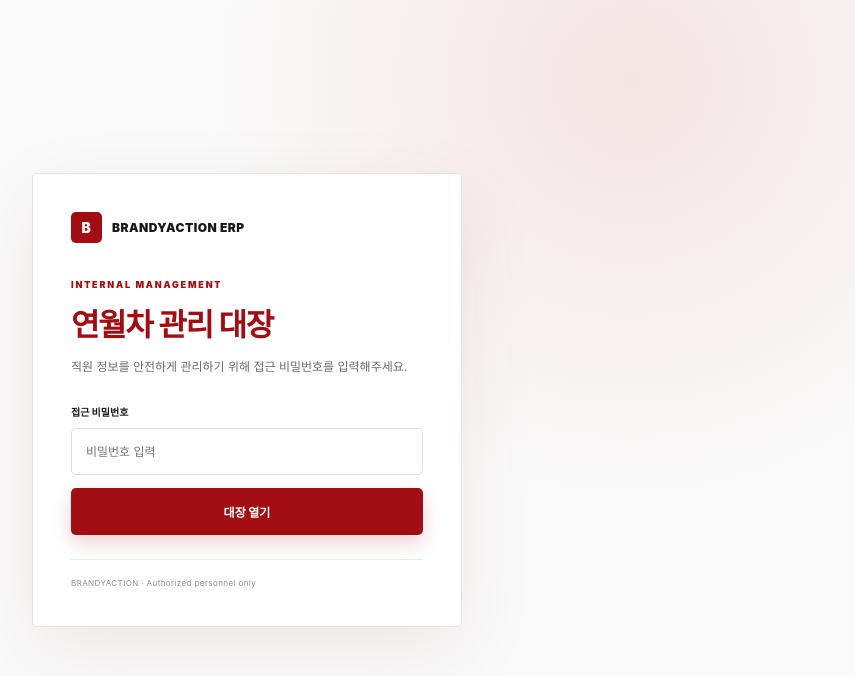
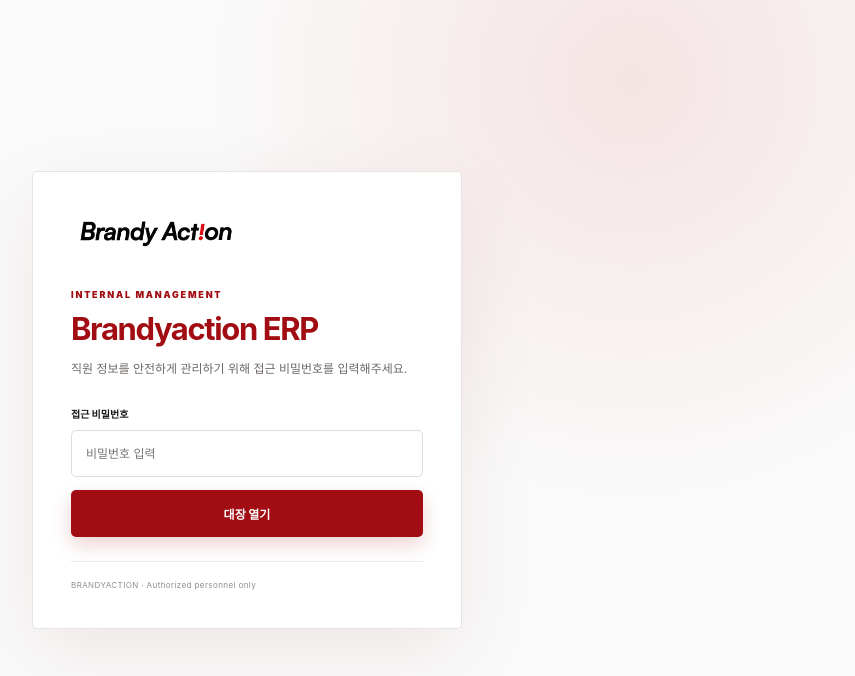
Before and after one commit to brandyaction-ricky/ERP, a Next.js app: page /login in a window 1280 px wide. Shown: the top 676 px of the page, without its empty margins (393-1248 px from the left). Built offline with nearby package versions, Linux system fonts and the light colour scheme; a web font is replaced by a local one.

Commit message:
로그인 로고와 ERP 화면 문구 수정

```diff
--- a/app/globals.css
+++ b/app/globals.css
@@ -261,8 +261,8 @@
 
 .login-shell { min-height: 100vh; padding: 24px; display: grid; place-items: center; background: radial-gradient(circle at 80% 10%,#f5e4e4 0,transparent 34%),var(--canvas); }
 .login-card { width: min(430px,100%); padding: 38px; background: white; border: 1px solid var(--line); border-radius: 5px; box-shadow: 0 24px 80px rgba(99,1,0,.08); }
-.login-brand { display: flex; align-items: center; gap: 10px; font-size: 12px; font-weight: 900; letter-spacing: .04em; }
-.login-brand span { width: 31px; height: 31px; display: grid; place-items: center; background: var(--brand); color: white; border-radius: 5px; font-size: 14px; }
+.login-brand { display: flex; align-items: center; }
+.login-brand img { display: block; width: 170px; height: auto; object-fit: contain; }
 .login-kicker { margin: 36px 0 10px; color: var(--brand); font-size: 9px; font-weight: 900; letter-spacing: .2em; }
 .login-card h1 { margin: 0; color: var(--brand); font-size: 31px; letter-spacing: -.045em; }
 .login-copy { margin: 12px 0 26px; color: var(--muted); font-size: 12px; line-height: 1.7; }
--- a/app/layout.tsx
+++ b/app/layout.tsx
@@ -2,7 +2,7 @@
 import "./globals.css";
 
 export const metadata: Metadata = {
-  title: "연월차 관리 대장 | BRANDYACTION ERP",
+  title: "Brandyaction ERP",
   description: "직원별 연월차 발생, 사용, 잔여 현황을 한눈에 관리합니다.",
   icons: { icon: "/favicon.svg", shortcut: "/favicon.svg" },
 };
--- a/app/login/page.tsx
+++ b/app/login/page.tsx
@@ -30,9 +30,9 @@
   return (
     <main className="login-shell">
       <section className="login-card">
-        <div className="login-brand"><span>B</span> BRANDYACTION ERP</div>
+        <div className="login-brand"><img src="/brandyaction-logo.png" alt="Brandy Action" /></div>
         <p className="login-kicker">INTERNAL MANAGEMENT</p>
-        <h1>연월차 관리 대장</h1>
+        <h1>Brandyaction ERP</h1>
         <p className="login-copy">직원 정보를 안전하게 관리하기 위해 접근 비밀번호를 입력해주세요.</p>
         <form onSubmit={submit}>
           <label htmlFor="password">접근 비밀번호</label>
--- a/app/page.tsx
+++ b/app/page.tsx
@@ -493,7 +493,7 @@
   }
 
   const sectionCopy = {
-    dashboard: ["브랜디액션 ERP 운영 현황", "브랜디액션의 인사·연차·매출·비용·법인카드 현황을 한 화면에서 확인합니다."],
+    dashboard: ["브랜디액션 운영 현황", "브랜디액션의 인사·연차·매출·비용·법인카드 현황을 한 화면에서 확인합니다."],
     employees: ["직원 관리", "기본 정보부터 근로계약까지 직원별로 관리합니다."],
     leave: ["연차 관리", "직원별 발생·사용·잔여 연차를 확인합니다."],
     expenses: ["비용 관리", "매출과 비용을 월별로 입력하고 손익을 확인합니다."],
```
